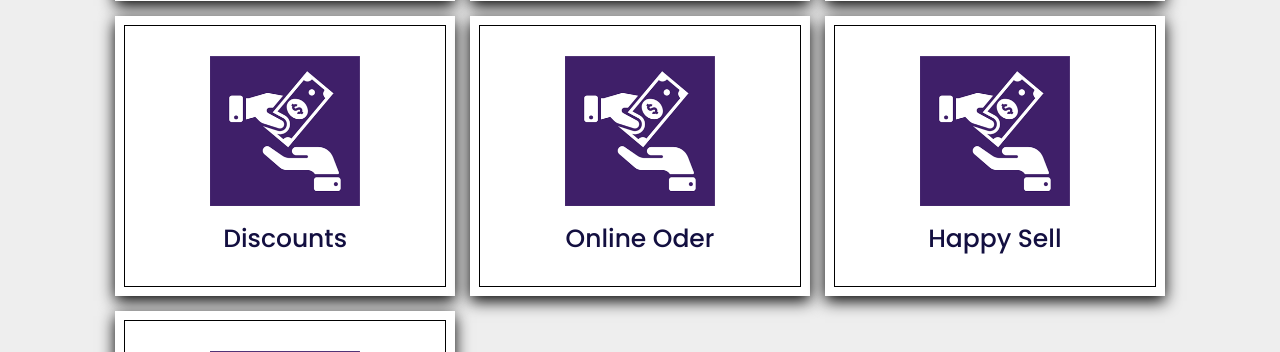
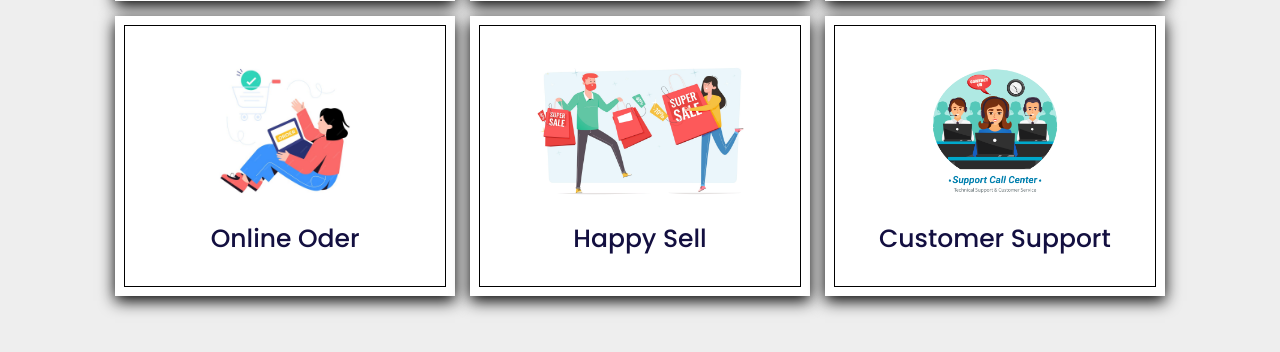
Before and after one commit to ashenshanu/Computer_Shop, a PHP site: page /sanakin_lk-Git/index.php in a window 1280 px wide. Shown: the part 966-1318 px from the top of the page. Run offline with PHP 8.4, Linux system fonts and the light colour scheme; data comes from the database, SQL or seed files in the repository; data that the repository does not hold is empty.

Commit message:
new features

```diff
--- a/index.php
+++ b/index.php
@@ -70,17 +70,11 @@
 		<div class="box-container">
 			<div class="box">
 				<img src="./assets/image/features-img-1.jpg">
-				<h3> Second Hand </h3>
-
-			</div>
-
-			<div class="box">
-				<img src="./assets/image/features-img-2.jpg">
 				<h3> Dilivery </h3>
 			</div>
 
 			<div class="box">
-				<img src="./assets/image/features-img-3.png">
+				<img src="./assets/image/features-img-2.png">
 				<h3> Payment </h3>
 
 			</div>
@@ -92,20 +86,20 @@
             </div>
 
             <div class="box">
-                <img src="./assets/image/features-img-3.png">
+                <img src="./assets/image/features-img-4.png">
                 <h3> Online Oder </h3>
 
             </div>
 
             <div class="box">
-                <img src="./assets/image/features-img-3.png">
+                <img src="./assets/image/features-img-5.png">
                 <h3> Happy Sell </h3>
 
             </div>
 
             <div class="box">
-                <img src="./assets/image/features-img-3.png">
-                <h3> Promotion </h3>
+                <img src="./assets/image/features-img-6.png">
+                <h3> Customer Support </h3>
 
             </div>
 
```
Also changed, not shown: assets/image/features-img-1.jpg, assets/image/features-img-2.jpg (deleted), assets/image/features-img-3.png, assets/image/features-img-4.png (added), assets/image/features-img-5.png (added), assets/image/features-img-6.png (added), assets/image/icon.png (deleted), 1 other file.
